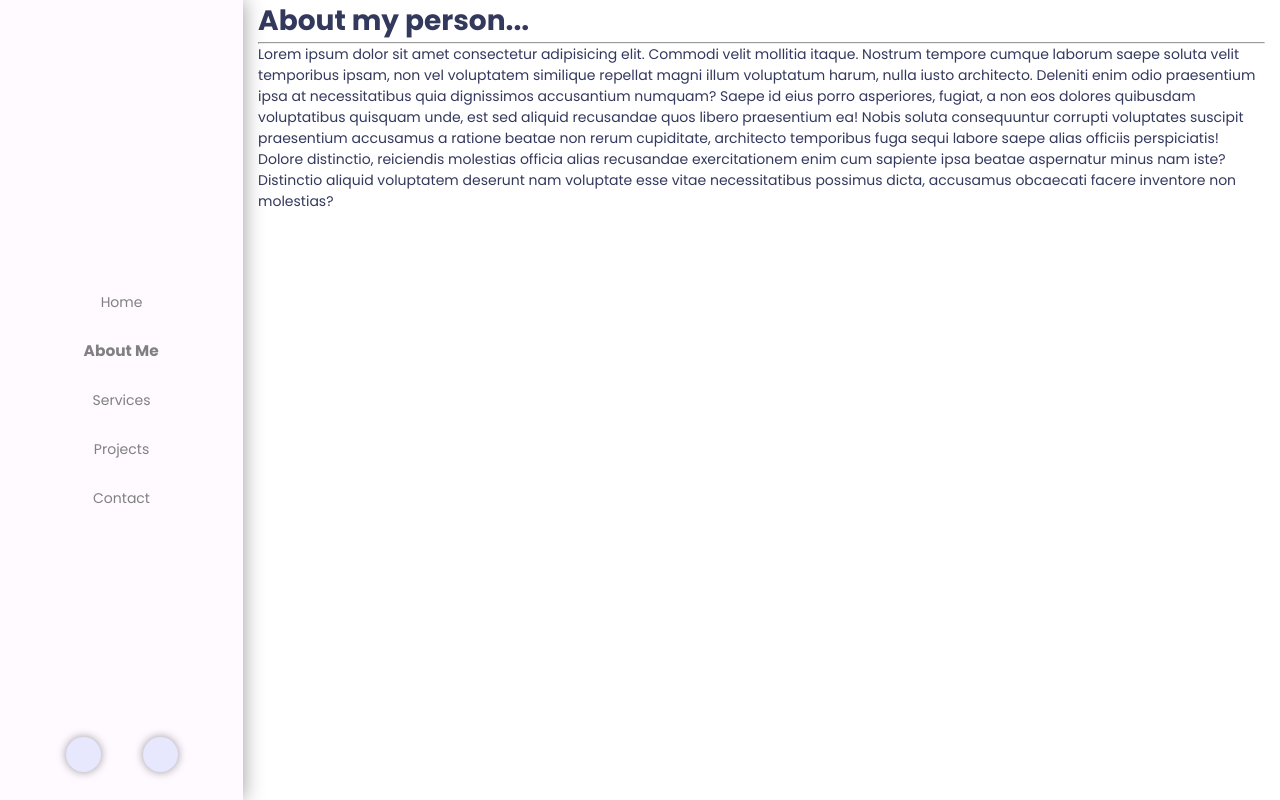
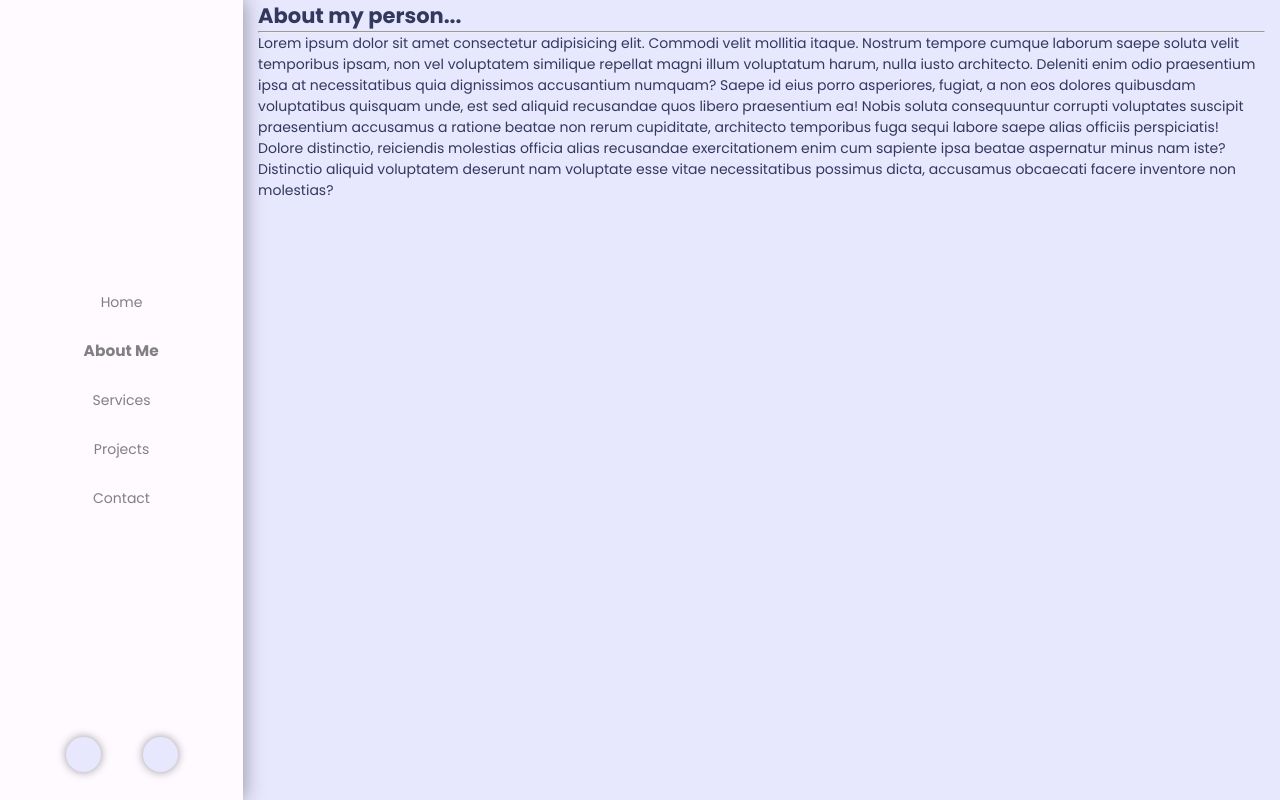
Before and after one commit to XPoweR29/personal_portfolio, a Next.js app: page /about in a window 1280 px wide. Built offline with nearby package versions, Linux system fonts and the light colour scheme; some icons are missing; a web font is replaced by a local one.

Commit message:
Set root background color

```diff
--- /dev/null
+++ b/src/app/about/About.module.scss
@@ -0,0 +1,7 @@
+@import "../../sass/variables";
+@import "../../sass/mixins";
+
+.about {
+    background-color: var(--background-gradient-1);
+    height: 100%;
+}
--- a/src/app/about/page.tsx
+++ b/src/app/about/page.tsx
@@ -1,7 +1,9 @@
 import Wrapper from "@/components/Wrapper/Wrapper";
+import styles from "./About.module.scss";
 
 const About = () => {
 	return (
+		<section className={styles.about}>
 			<Wrapper>
 				<h1>About my person...</h1>
 				<hr />
@@ -9,19 +11,21 @@ const About = () => {
 					Lorem ipsum dolor sit amet consectetur adipisicing elit. Commodi velit
 					mollitia itaque. Nostrum tempore cumque laborum saepe soluta velit
 					temporibus ipsam, non vel voluptatem similique repellat magni illum
-				voluptatum harum, nulla iusto architecto. Deleniti enim odio praesentium
-				ipsa at necessitatibus quia dignissimos accusantium numquam? Saepe id
-				eius porro asperiores, fugiat, a non eos dolores quibusdam voluptatibus
-				quisquam unde, est sed aliquid recusandae quos libero praesentium ea!
-				Nobis soluta consequuntur corrupti voluptates suscipit praesentium
-				accusamus a ratione beatae non rerum cupiditate, architecto temporibus
-				fuga sequi labore saepe alias officiis perspiciatis! Dolore distinctio,
-				reiciendis molestias officia alias recusandae exercitationem enim cum
-				sapiente ipsa beatae aspernatur minus nam iste? Distinctio aliquid
-				voluptatem deserunt nam voluptate esse vitae necessitatibus possimus
-				dicta, accusamus obcaecati facere inventore non molestias?
+					voluptatum harum, nulla iusto architecto. Deleniti enim odio
+					praesentium ipsa at necessitatibus quia dignissimos accusantium
+					numquam? Saepe id eius porro asperiores, fugiat, a non eos dolores
+					quibusdam voluptatibus quisquam unde, est sed aliquid recusandae quos
+					libero praesentium ea! Nobis soluta consequuntur corrupti voluptates
+					suscipit praesentium accusamus a ratione beatae non rerum cupiditate,
+					architecto temporibus fuga sequi labore saepe alias officiis
+					perspiciatis! Dolore distinctio, reiciendis molestias officia alias
+					recusandae exercitationem enim cum sapiente ipsa beatae aspernatur
+					minus nam iste? Distinctio aliquid voluptatem deserunt nam voluptate
+					esse vitae necessitatibus possimus dicta, accusamus obcaecati facere
+					inventore non molestias?
 				</p>
 			</Wrapper>
+		</section>
 	);
 };
 
--- a/src/app/globals.scss
+++ b/src/app/globals.scss
@@ -14,6 +14,7 @@ body {
 	min-width: 320px;
 	color: var(--font-color);
 	transition: color 0.5s;
+	background-color: var(--aside-background);
 
 	&.light {
 		@include light-theme;
--- a/src/app/page.tsx
+++ b/src/app/page.tsx
@@ -17,7 +17,7 @@ const App = () => {
 
 	return (
 		<LoaderContainer>
-			<div className={styles.home}>
+			<section className={styles.home}>
 				<Wrapper className={styles.wrapper}>
 					<img className={styles.atomic} src={atomic.src} alt="" />
 
@@ -55,7 +55,7 @@ const App = () => {
 						/>
 					</div>
 				</Wrapper>
-			</div>
+			</section>
 		</LoaderContainer>
 	);
 };
```
Lines whose indentation alone changed are shown as unchanged.
